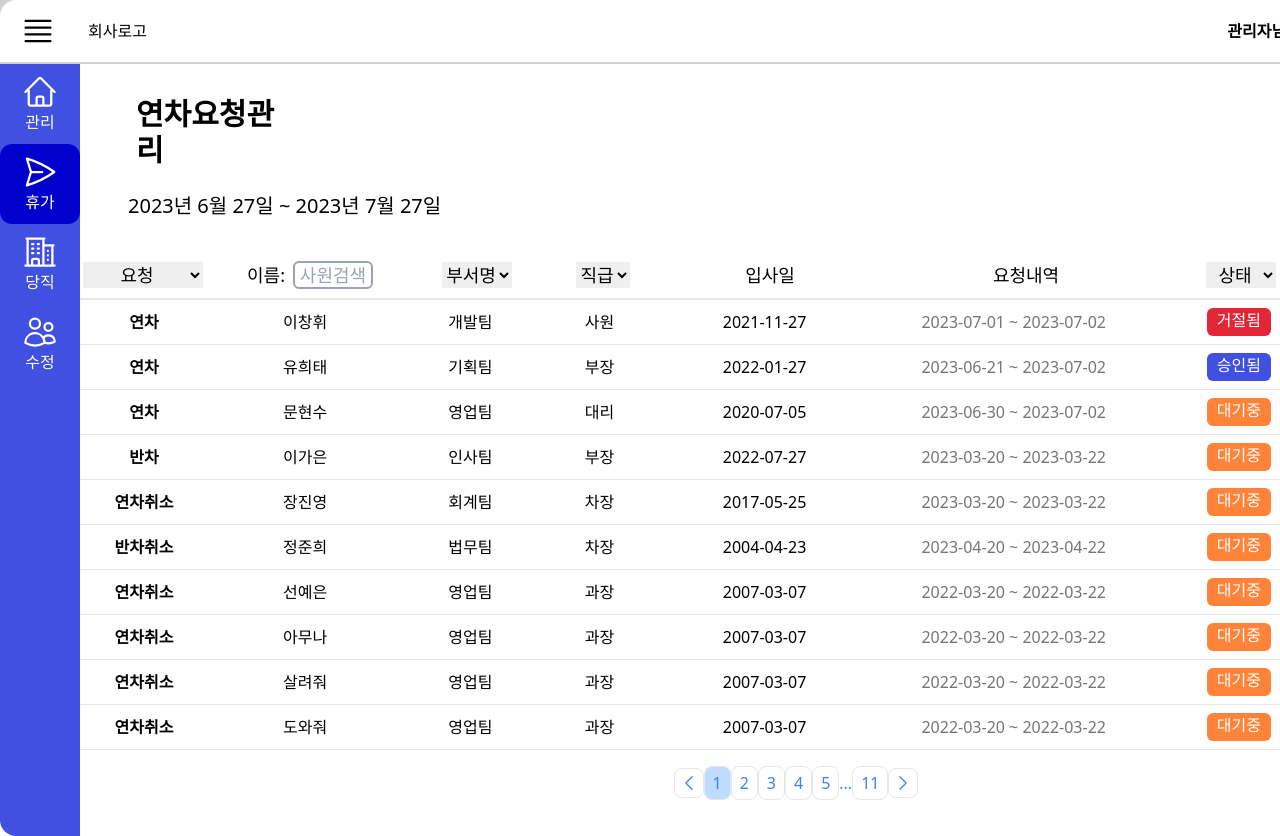
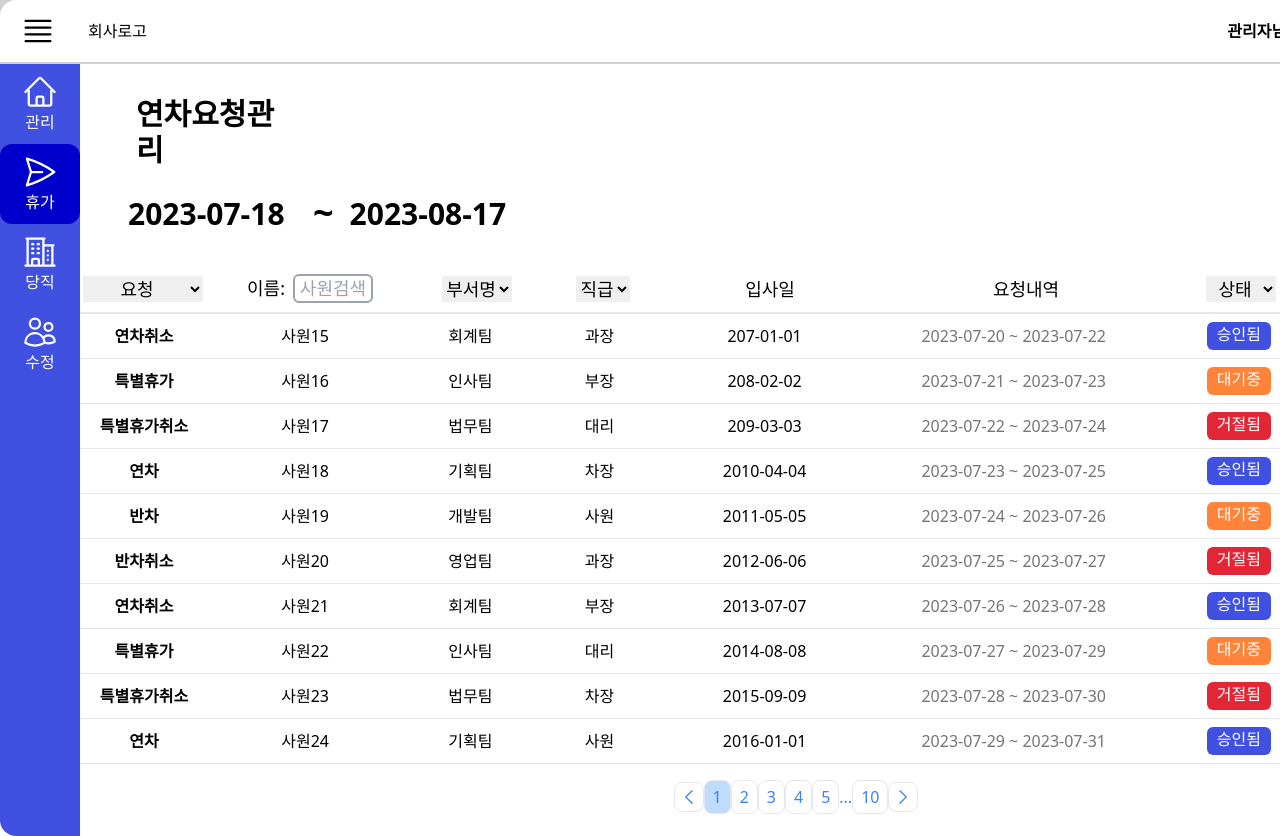
Before and after one commit to FC-MINI-4/attendance-front, a Next.js app: page /admin-leave in a window 1280 px wide. Shown: the top 836 px of the page. Built offline with nearby package versions, Linux system fonts and the light colour scheme.

Commit message:
FEAT:관리자페이지 데이트픽커 및 필터

```diff
--- a/package.json
+++ b/package.json
@@ -12,11 +12,11 @@
     "@heroicons/react": "^2.0.18",
     "@types/node": "20.4.4",
     "@types/react": "18.2.16",
+    "@types/react-datepicker": "^4.15.0",
     "@types/react-dom": "18.2.7",
     "antd": "^5.7.3",
     "autoprefixer": "10.4.14",
     "axios": "^1.4.0",
-    "date-fns": "^2.30.0",
     "eslint": "8.45.0",
     "eslint-config-next": "13.4.12",
     "heroicons": "^2.0.18",
@@ -24,6 +24,7 @@
     "next": "13.4.12",
     "postcss": "8.4.27",
     "react": "18.2.0",
+    "react-datepicker": "^4.16.0",
     "react-dom": "18.2.0",
     "react-icons": "^4.10.1",
     "react-paginate": "^8.2.0",
--- a/src/components/admin/AdminMain.tsx
+++ b/src/components/admin/AdminMain.tsx
@@ -5,6 +5,9 @@ import SideBar from './AdminSideBar';
 import DropdownFilter from './AdminDropDownFilter';
 import RequestList from './AdminRequestList';
 import EmployeeList from './AdminManageList';
+import CustomPicker from '../common/CustomPicker';
+import { RecoilRoot } from 'recoil';
+
 import {
   modifyPosition,
   modifyDepartment,
@@ -62,6 +65,7 @@ export default function Main({ page }: MainIProps) {
   };
 
   return (
+    <RecoilRoot>
       <div className="w-[96rem] h-[52.25rem] bg-white mx-auto my-auto rounded-2xl ">
         <MainHeader onToggleSidebar={handleToggleSidebar} />
         <div className=" flex">
@@ -73,11 +77,13 @@ export default function Main({ page }: MainIProps) {
               {page === 'admin-duty' && '당직요청관리'}
               {page === 'admin-modify' && '사원정보수정'}
             </div>
+
             {(page === 'admin-duty' || page === 'admin-leave') && (
-            <div className="mb-[2rem] ml-[3rem] text-xl">
-              2023년 6월 27일 ~ 2023년 7월 27일
+              <div className="mb-[2rem] ml-[3rem] font-semibold text-4xl">
+                <CustomPicker />
               </div>
             )}
+
             <div className={`${isSidebarOpen ? '' : 'ml-[3rem]'}`}>
               <>
                 {page !== 'admin-modify' && (
@@ -287,7 +293,9 @@ export default function Main({ page }: MainIProps) {
                     selectedDuty={selectedDuty}
                     selectedStatus={selectedStatus}
                     searchValue={searchValue}
-                  pageCount={Math.ceil(filteredEmployees.length / itemsPerPage)}
+                    pageCount={Math.ceil(
+                      filteredEmployees.length / itemsPerPage
+                    )}
                     currentPage={currentPage}
                     onPageChange={handlePageChange}
                   />
@@ -304,7 +312,9 @@ export default function Main({ page }: MainIProps) {
                     selectedStatus={selectedStatus}
                     searchValue={searchValue}
                     currentPage={currentPage}
-                  pageCount={Math.ceil(filteredEmployees.length / itemsPerPage)}
+                    pageCount={Math.ceil(
+                      filteredEmployees.length / itemsPerPage
+                    )}
                     onPageChange={handlePageChange}
                   />
                 )}
@@ -317,7 +327,9 @@ export default function Main({ page }: MainIProps) {
                     selectedPosition={selectedPosition}
                     searchValue={searchValue}
                     currentPage={currentPage}
-                  pageCount={Math.ceil(filteredEmployees.length / itemsPerPage)}
+                    pageCount={Math.ceil(
+                      filteredEmployees.length / itemsPerPage
+                    )}
                     onPageChange={handlePageChange}
                   />
                 )}
@@ -326,5 +338,6 @@ export default function Main({ page }: MainIProps) {
           </div>
         </div>
       </div>
+    </RecoilRoot>
   );
 }
--- a/src/components/admin/AdminRequestList.tsx
+++ b/src/components/admin/AdminRequestList.tsx
@@ -1,8 +1,12 @@
 import axios from 'axios';
 import React, { useState, useEffect, useCallback } from 'react';
 import Pagination from '@/components/common/Pagination';
-
+import {
+  selectedStartDateState,
+  selectedEndDateState
+} from '@/recoil/common/datePicker';
 import { PaginationIProps } from '@/types/ICommon';
+import { useRecoilState, RecoilRoot } from 'recoil';
 import {
   SideBarIProps,
   FilterIProps,
@@ -30,7 +34,9 @@ export default function RequestList({
   const itemsPerPage = 10;
   const startIndex = currentPage * itemsPerPage;
   const endIndex = startIndex + itemsPerPage;
-
+  const [selectedStartDate] = useRecoilState(selectedStartDateState);
+  const [selectedEndDate, setSelectedEndDate] =
+    useRecoilState(selectedEndDateState);
   const currentPageData = filteredEmployees.slice(startIndex, endIndex);
 
   const handlePageChange = useCallback(
@@ -57,6 +63,23 @@ export default function RequestList({
   useEffect(() => {
     const filterEmployees = () => {
       let newFilteredEmployees = employees;
+
+      if (selectedStartDate && selectedEndDate) {
+        const nextDay = new Date(selectedStartDate);
+        nextDay.setDate(selectedStartDate.getDate() - 1);
+
+        newFilteredEmployees = newFilteredEmployees.filter(employee => {
+          const startDate = new Date(employee.startDate);
+          const endDate = new Date(employee.endDate);
+
+          return (
+            nextDay <= startDate &&
+            startDate <= selectedEndDate &&
+            nextDay <= endDate &&
+            endDate <= selectedEndDate
+          );
+        });
+      }
 
       if (selectedDepartment !== '부서명') {
         newFilteredEmployees = newFilteredEmployees.filter(
@@ -109,6 +132,8 @@ export default function RequestList({
     selectedRest,
     employees,
     page,
+    selectedStartDate,
+    selectedEndDate,
     onPageChange,
     currentPage
   ]);
@@ -130,6 +155,7 @@ export default function RequestList({
   };
 
   return (
+    <RecoilRoot>
       <>
         {currentPageData.map(employee => (
           <div
@@ -201,5 +227,6 @@ export default function RequestList({
           />
         </div>
       </>
+    </RecoilRoot>
   );
 }
--- /dev/null
+++ b/src/components/common/CustomPicker.tsx
@@ -0,0 +1,61 @@
+// CustomPicker.js 파일
+import React from 'react';
+import { useRecoilState } from 'recoil';
+import DatePicker from 'react-datepicker';
+import 'react-datepicker/dist/react-datepicker.css';
+import { ko } from 'date-fns/locale';
+import {
+  selectedStartDateState,
+  selectedEndDateState
+} from '@/recoil/common/datePicker';
+
+export default function CustomPicker() {
+  const [selectedStartDate, setSelectedStartDate] = useRecoilState(
+    selectedStartDateState
+  );
+  const [selectedEndDate, setSelectedEndDate] =
+    useRecoilState(selectedEndDateState);
+
+  const handleStartDateChange = (date: Date | null) => {
+    setSelectedStartDate(date);
+  };
+
+  const handleEndDateChange = (date: Date | null) => {
+    setSelectedEndDate(date);
+  };
+
+  return (
+    <div className="flex items-center">
+      <div className="relative">
+        <div className="absolute flex items-center pointer-events-none"></div>
+        <DatePicker
+          selected={selectedStartDate}
+          onChange={handleStartDateChange}
+          selectsStart
+          startDate={selectedStartDate}
+          endDate={selectedEndDate}
+          maxDate={selectedEndDate}
+          dateFormat="yyyy-MM-dd"
+          className="w-[185px] h-[2.5rem] text-3xl"
+          placeholderText="시작일"
+          locale={ko}
+        />
+      </div>
+      <span className="mr-4">~</span>
+      <div className="relative">
+        <DatePicker
+          selected={selectedEndDate}
+          onChange={handleEndDateChange}
+          selectsEnd
+          startDate={selectedStartDate}
+          endDate={selectedEndDate}
+          minDate={selectedStartDate}
+          dateFormat="yyyy-MM-dd"
+          className="w-[185px] h-[2.5rem] text-3xl"
+          placeholderText="종료일"
+          locale={ko}
+        />
+      </div>
+    </div>
+  );
+}
--- a/src/pages/admin-duty.tsx
+++ b/src/pages/admin-duty.tsx
@@ -1,10 +1,13 @@
-import React, { ReactNode } from 'react';
+import React from 'react';
 import Main from '@/components/admin/AdminMain';
+import { RecoilRoot } from 'recoil';
 
 export default function adminDuty() {
   return (
-    <div className="w-full h-screen bg-mainGray flex items-center mx-auto">
-      <Main page="admin-duty" />
-    </div>
+    <RecoilRoot>
+      <div className="w-full h-screen bg-mainGray flex items-center mx-auto">
+        <Main page="admin-duty" />
+      </div>
+    </RecoilRoot>
   );
 }
--- a/src/pages/admin-leave.tsx
+++ b/src/pages/admin-leave.tsx
@@ -1,11 +1,13 @@
 import React from 'react';
 import Main from '@/components/admin/AdminMain';
+import { RecoilRoot } from 'recoil';
 
 export default function adminLeave() {
   return (
-    <div className="w-full h-screen bg-mainGray flex items-center mx-auto ">
-      <Main page="admin-leave" />
-    </div>
+    <RecoilRoot>
+      <div className="w-full h-screen bg-mainGray flex items-center mx-auto ">
+        <Main page="admin-leave" />
+      </div>
+    </RecoilRoot>
   );
 }
-// 오류확인용커밋
--- a/src/pages/api/RestRequest.ts
+++ b/src/pages/api/RestRequest.ts
@@ -231,7 +231,7 @@ const dummyEmployees = [
         : '사원',
     hireDate: `20${7 + index}-0${1 + (index % 9)}-0${1 + (index % 9)}`,
     dayOffId: 15 + index,
-    requestDate: `2022-0${1 + (index % 9)}-0${1 + (index % 9)}`,
+    requestDate: `2023-0${1 + (index % 9)}-0${1 + (index % 9)}`,
     type:
       index % 6 === 0
         ? '연차취소'
@@ -245,8 +245,8 @@ const dummyEmployees = [
         ? '반차'
         : '반차취소',
     status: index % 3 === 0 ? '승인됨' : index % 3 === 1 ? '대기중' : '거절됨',
-    startDate: `2022-03-${20 + (index % 10)}`,
-    endDate: `2022-03-${22 + (index % 10)}`,
+    startDate: `2023-07-${20 + (index % 10)}`,
+    endDate: `2023-07-${22 + (index % 10)}`,
     reason: index % 2 === 0 ? '집가고 싶어요.' : '쉬고 싶어요.'
   }))
 ];
--- /dev/null
+++ b/src/recoil/common/datePicker.ts
@@ -0,0 +1,18 @@
+import { atom } from 'recoil';
+
+const currentDate = new Date();
+const startDate = new Date(currentDate);
+startDate.setDate(startDate.getDate() - 15); // 현재날짜 15일 전
+
+const endDate = new Date(currentDate);
+endDate.setDate(endDate.getDate() + 15); // 현재날짜 15일 후
+
+export const selectedStartDateState = atom<Date | null>({
+  key: 'selectedStartDateState',
+  default: startDate
+});
+
+export const selectedEndDateState = atom<Date | null>({
+  key: 'selectedEndDateState',
+  default: endDate
+});
```
Also changed, not shown: src/components/admin/README.md (added), 1 other file (tests, documents, lock files or other folders). Lines whose indentation alone changed are shown as unchanged.
